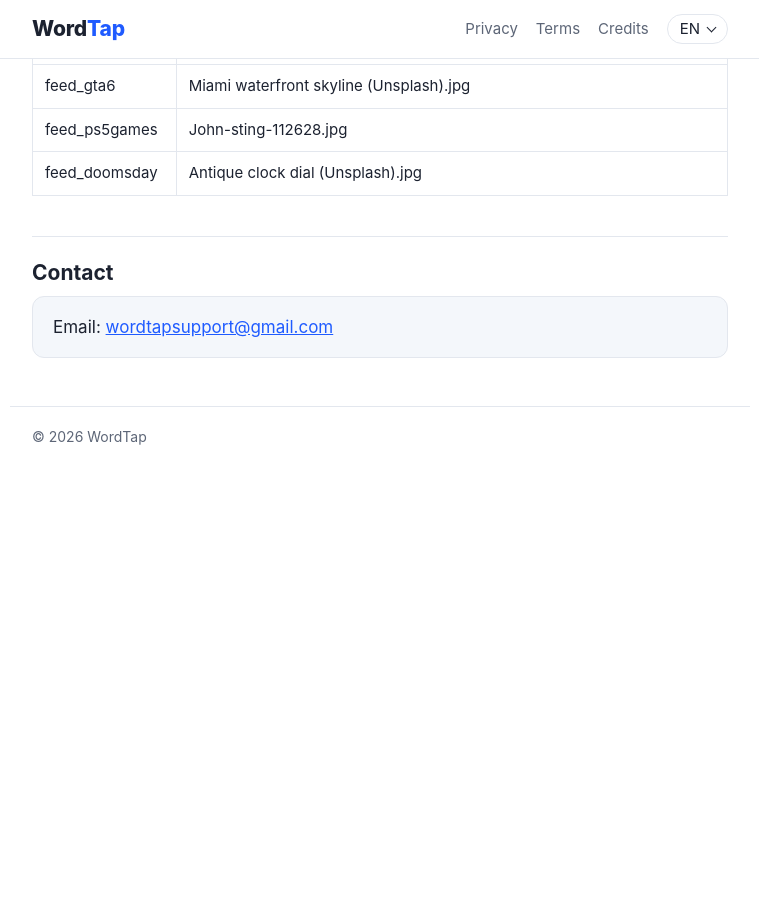
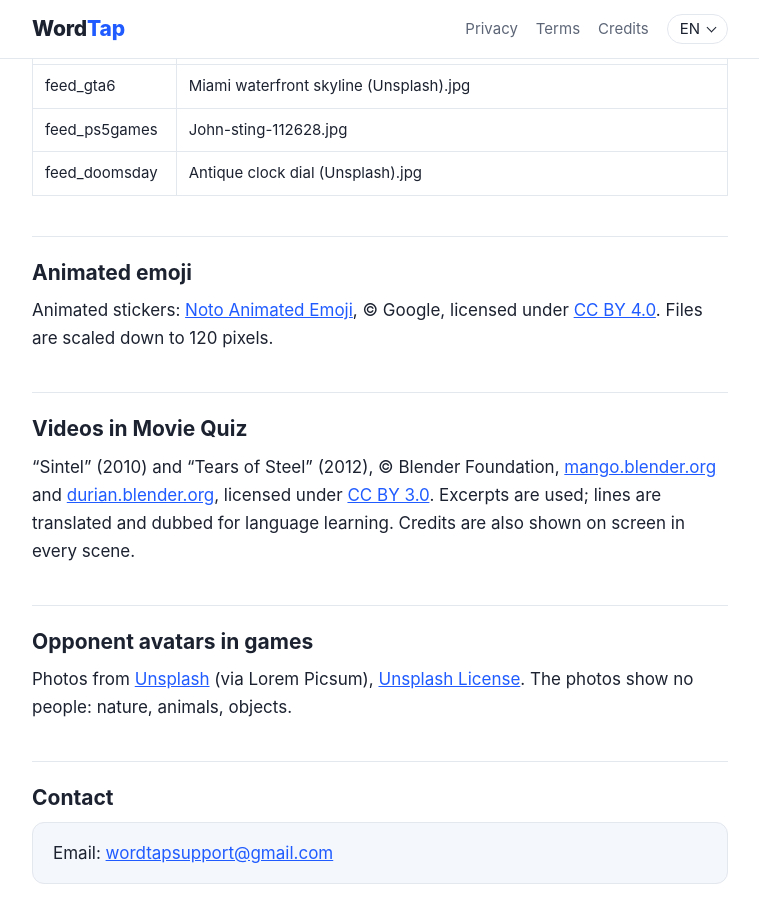
Before and after one commit to wordtap/wordtap-legal, a Jekyll site: the page built from en/credits/index.md, in a window 1280 px wide and 900 px high, scrolled down 740 px. Shown: the whole window, without its empty margins (260-1019 px from the left). Built offline with Jekyll 4.4.1, drawn with Linux system fonts in a browser that asks for light colours; before the commit the page ends 1225 px from its top, so only the background shows below that; some of the changed text lies outside the part shown.

Commit message:
Авторы: Noto Animated Emoji, фильмы Blender, фото соперников
Co-Authored-By: Claude Opus 5.5 <noreply@anthropic.com>

```diff
--- a/en/credits/index.md
+++ b/en/credits/index.md
@@ -8,7 +8,7 @@ description: Image sources and licenses of WordTap
 
 # Credits and licenses
 
-<p class="meta">WordTap app · version of 24 October 2026</p>
+<p class="meta">WordTap app · version of 4 November 2026</p>
 
 ## Images in the news feed
 
@@ -28,6 +28,18 @@ All images come from Wikimedia Commons and are released under the CC0 license or
 | feed_ps5games | John-sting-112628.jpg |
 | feed_doomsday | Antique clock dial (Unsplash).jpg |
 
+## Animated emoji
+
+Animated stickers: [Noto Animated Emoji](https://googlefonts.github.io/noto-emoji-animation/), © Google, licensed under [CC BY 4.0](https://creativecommons.org/licenses/by/4.0/). Files are scaled down to 120 pixels.
+
+## Videos in Movie Quiz
+
+"Sintel" (2010) and "Tears of Steel" (2012), © Blender Foundation, [mango.blender.org](https://mango.blender.org) and [durian.blender.org](https://durian.blender.org), licensed under [CC BY 3.0](https://creativecommons.org/licenses/by/3.0/). Excerpts are used; lines are translated and dubbed for language learning. Credits are also shown on screen in every scene.
+
+## Opponent avatars in games
+
+Photos from [Unsplash](https://unsplash.com) (via Lorem Picsum), [Unsplash License](https://unsplash.com/license). The photos show no people: nature, animals, objects.
+
 ## Contact
 
 <div class="contact" markdown="1">
```
Also changed, not shown: credits/index.md (+13 -1 lines).
